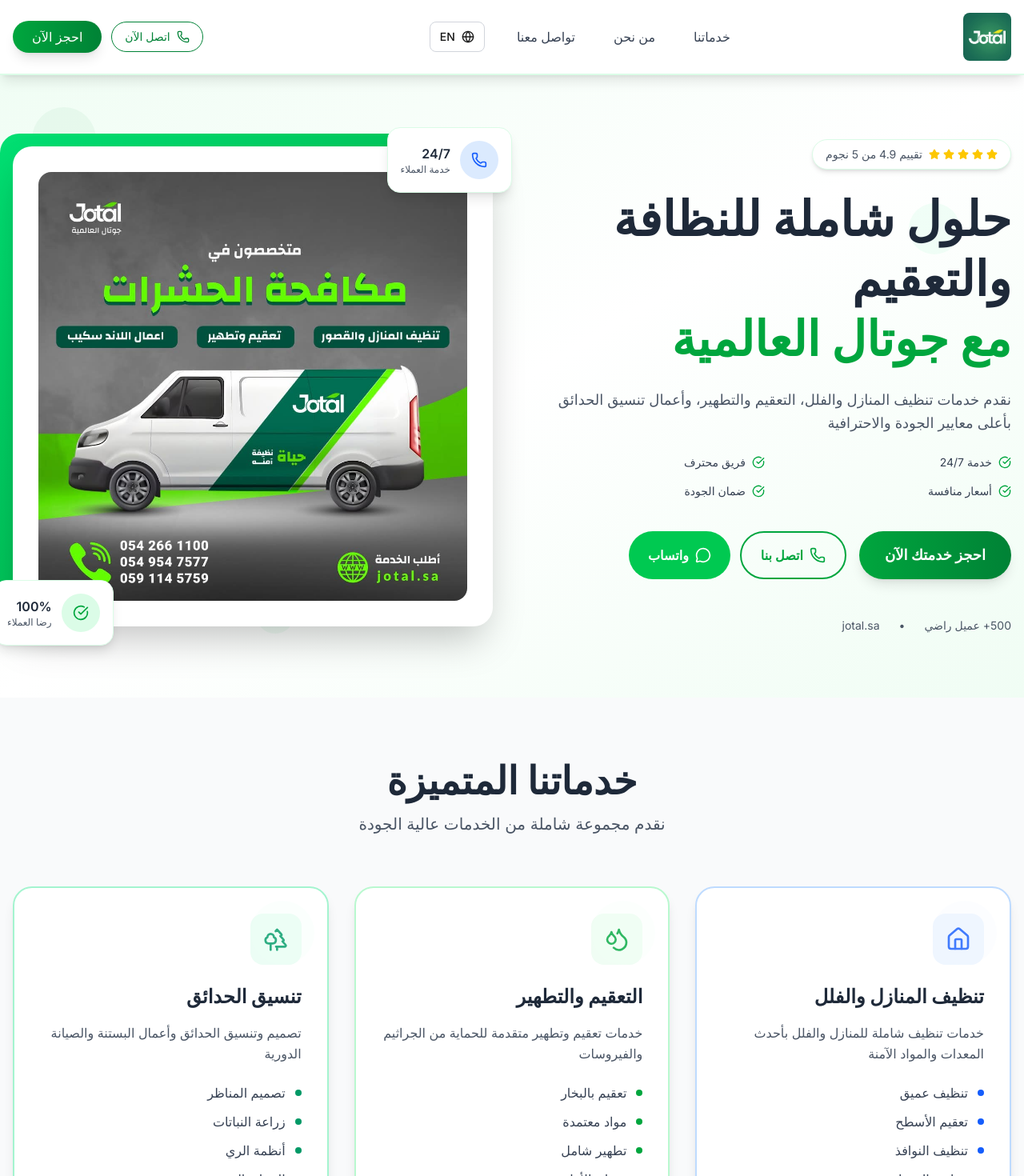
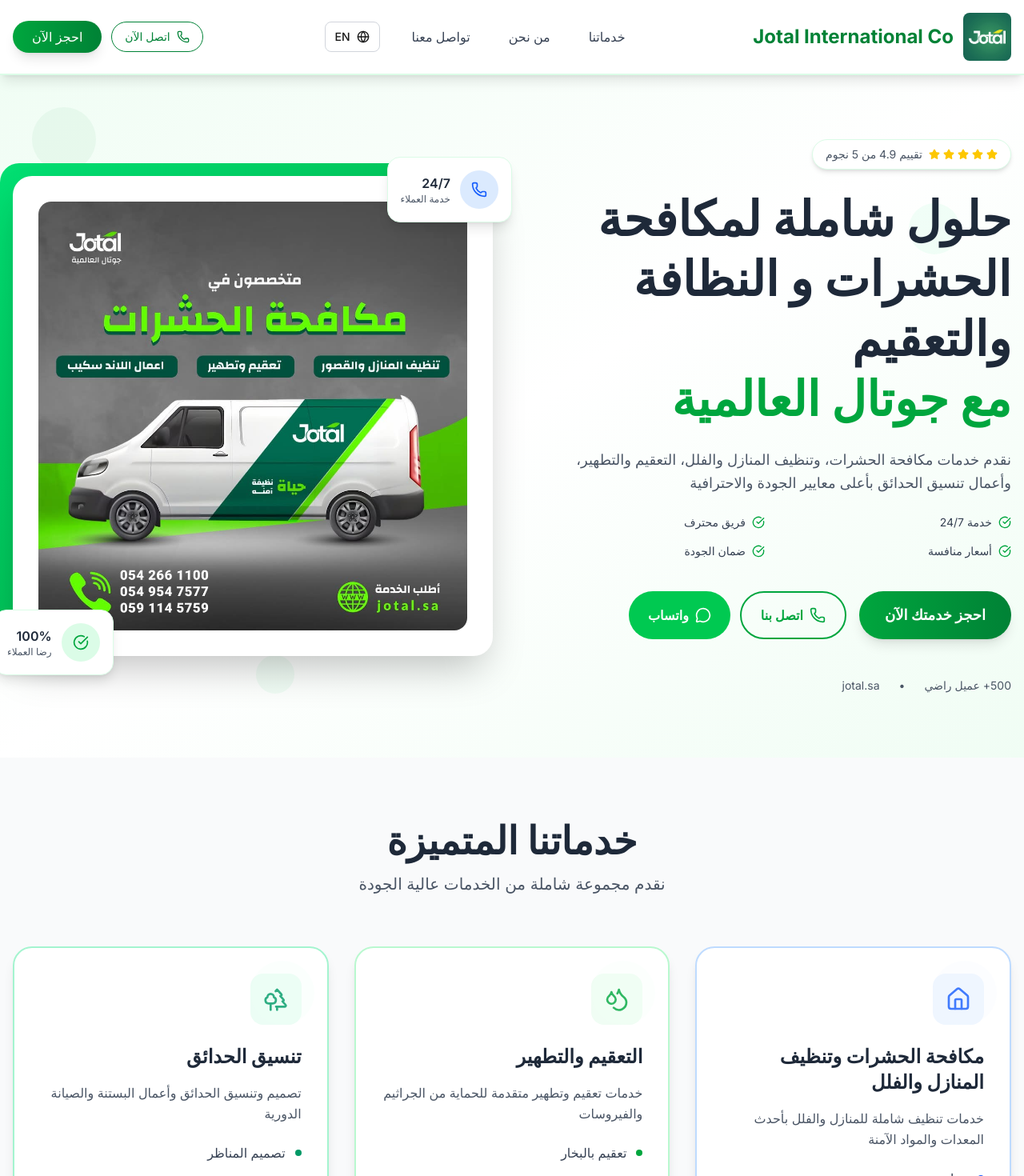
Before and after one commit to Abdalrahman-Emad/Jotal, a Next.js app: page / in a window 1280 px wide. Shown: the top 1470 px of the page at 80% size. Built offline with nearby package versions, Linux system fonts and the light colour scheme.

Commit message:
updates based on client's feedback

```diff
--- a/src/components/Footer.jsx
+++ b/src/components/Footer.jsx
@@ -11,7 +11,7 @@
     ar: {
       company: "شركة جوتال العالمية",
       description:
-        "نقدم خدمات تنظيف المنازل والفلل، التعقيم والتطهير، وتنسيق الحدائق بأعلى معايير الجودة والاحترافية في المملكة العربية السعودية.",
+        "نقدم خدمات تنظيف المنازل والفلل، التعقيم والتطهير، ومكافحة الحشرات، وتنسيق الحدائق بأعلى معايير الجودة والاحترافية في المملكة العربية السعودية.",
       quickLinks: "روابط سريعة",
       services: "خدماتنا",
       contact: "تواصل معنا",
@@ -31,8 +31,8 @@
         terms: "الشروط والأحكام",
       },
       servicesList: {
-        cleaning: "تنظيف المنازل والفلل",
-        sterilization: "التعقيم والتطهير",
+        cleaning: "مكافحة الحشرات وتنظيف المنازل والفلل",
+        sterilization: "التعقيم والتطهير ",
         landscaping: "تنسيق الحدائق",
       },
       hours: {
@@ -42,7 +42,7 @@
     en: {
       company: "Jotal Company",
       description:
-        "We provide house and villa cleaning, sterilization and disinfection, and landscaping services with the highest standards of quality and professionalism in Saudi Arabia.",
+        "We provide house and villa cleaning, Pest Control, sterilization and disinfection, and landscaping services with the highest standards of quality and professionalism in Saudi Arabia.",
       quickLinks: "Quick Links",
       services: "Our Services",
       contact: "Contact Us",
@@ -63,7 +63,7 @@
       },
       servicesList: {
         cleaning: "House & Villa Cleaning",
-        sterilization: "Sterilization & Disinfection",
+        sterilization: "Sterilization & Disinfection & Pest Control",
         landscaping: "Landscaping",
       },
       hours: {
@@ -82,7 +82,7 @@
           {/* Company Info */}
           <div className="lg:col-span-1">
             <div className="flex items-center gap-3 mb-6">
-              <Image src="/logo.jpg" alt="Jotal Logo" width={48} height={48} className="object-contain rounded-lg" />
+              <Image src="/logo.webp" alt="Jotal Logo" width={48} height={48} className="object-contain rounded-lg" />
               <div>
                 <h3 className="text-2xl font-bold text-white">Jotal</h3>
                 <p className="text-green-300 text-sm" lang="en">
--- a/src/components/Header.jsx
+++ b/src/components/Header.jsx
@@ -46,7 +46,13 @@
                             className="object-contain rounded-lg"
                             priority
                         />
+
+                        <div>
+                            <h1 className="font-bold text-2xl text-green-700">Jotal International Co</h1>
+                        </div>
+
                     </div>
+
 
                     {/* Desktop Navigation */}
                     <nav
--- a/src/components/Hero.jsx
+++ b/src/components/Hero.jsx
@@ -9,10 +9,10 @@
 
   const content = {
     ar: {
-      title: "حلول شاملة للنظافة والتعقيم",
+      title: "حلول شاملة لمكافحة الحشرات و النظافة والتعقيم ",
       subtitle: "مع جوتال العالمية",
       description:
-        "نقدم خدمات تنظيف المنازل والفلل، التعقيم والتطهير، وأعمال تنسيق الحدائق بأعلى معايير الجودة والاحترافية",
+        "نقدم خدمات مكافحة الحشرات، وتنظيف المنازل والفلل، التعقيم والتطهير، وأعمال تنسيق الحدائق بأعلى معايير الجودة والاحترافية",
       cta: "احجز خدمتك الآن",
       call: "اتصل بنا",
       whatsapp: "واتساب",
@@ -23,9 +23,9 @@
     },
     en: {
       title: "Complete Solutions for Cleaning & Sterilization",
-      subtitle: "with Global Jotal",
+      subtitle: "with Jotal International",
       description:
-        "We provide house and villa cleaning, sterilization and disinfection, and landscaping services with the highest standards of quality and professionalism",
+        "We provide house and villa cleaning, sterilization and disinfection, Pest Control and landscaping services with the highest standards of quality and professionalism",
       cta: "Book Your Service Now",
       call: "Call Us",
       whatsapp: "WhatsApp",
--- a/src/components/Services.jsx
+++ b/src/components/Services.jsx
@@ -18,7 +18,7 @@
       bookServiceDesc: "اتصل بنا للحصول على استشارة مجانية وعرض سعر مخصص",
       services: [
         {
-          title: "تنظيف المنازل والفلل",
+          title: "مكافحة الحشرات وتنظيف المنازل والفلل ",
           description: "خدمات تنظيف شاملة للمنازل والفلل بأحدث المعدات والمواد الآمنة",
           features: ["تنظيف عميق", "تعقيم الأسطح", "تنظيف النوافذ", "تنظيف السجاد"],
           icon: Home,
```
